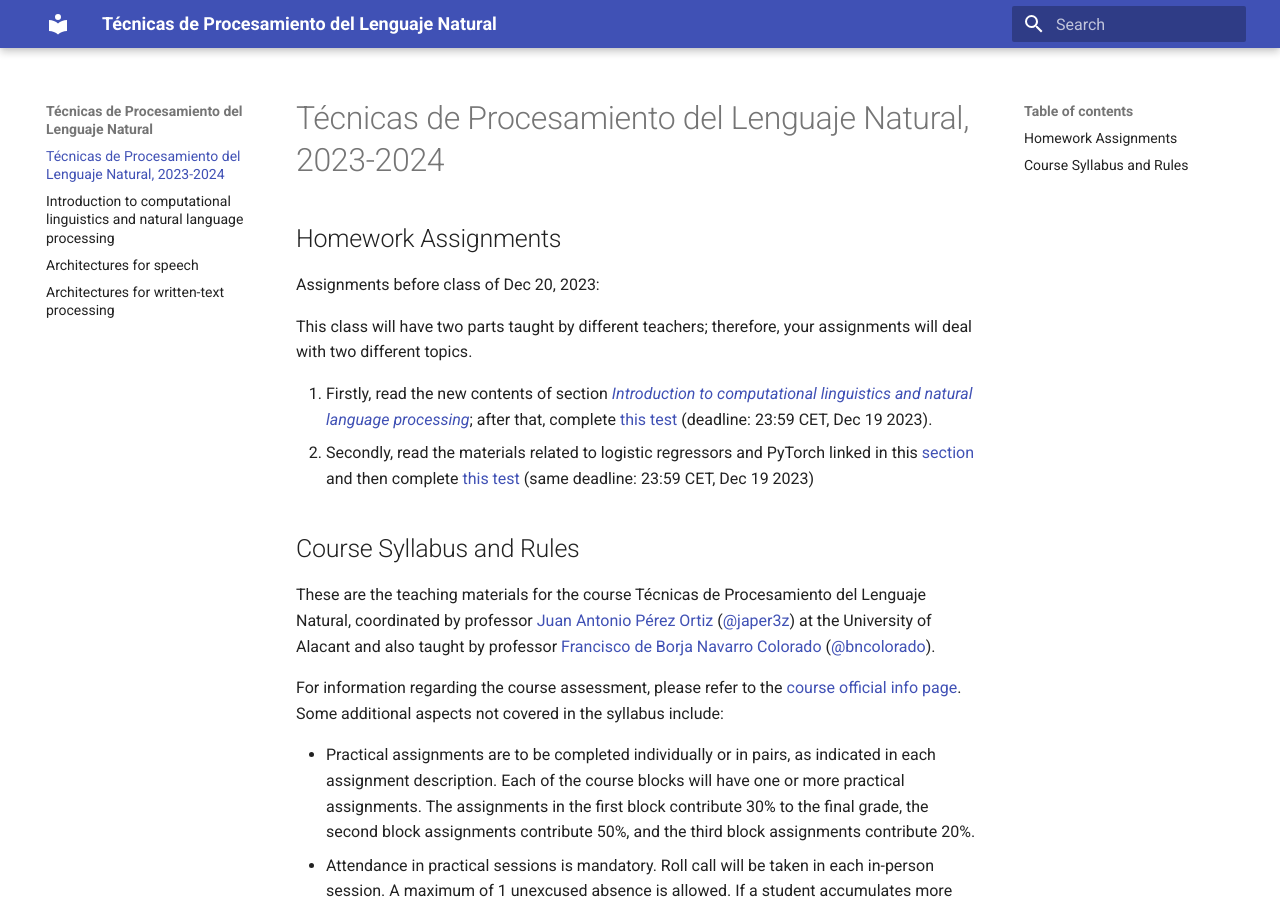
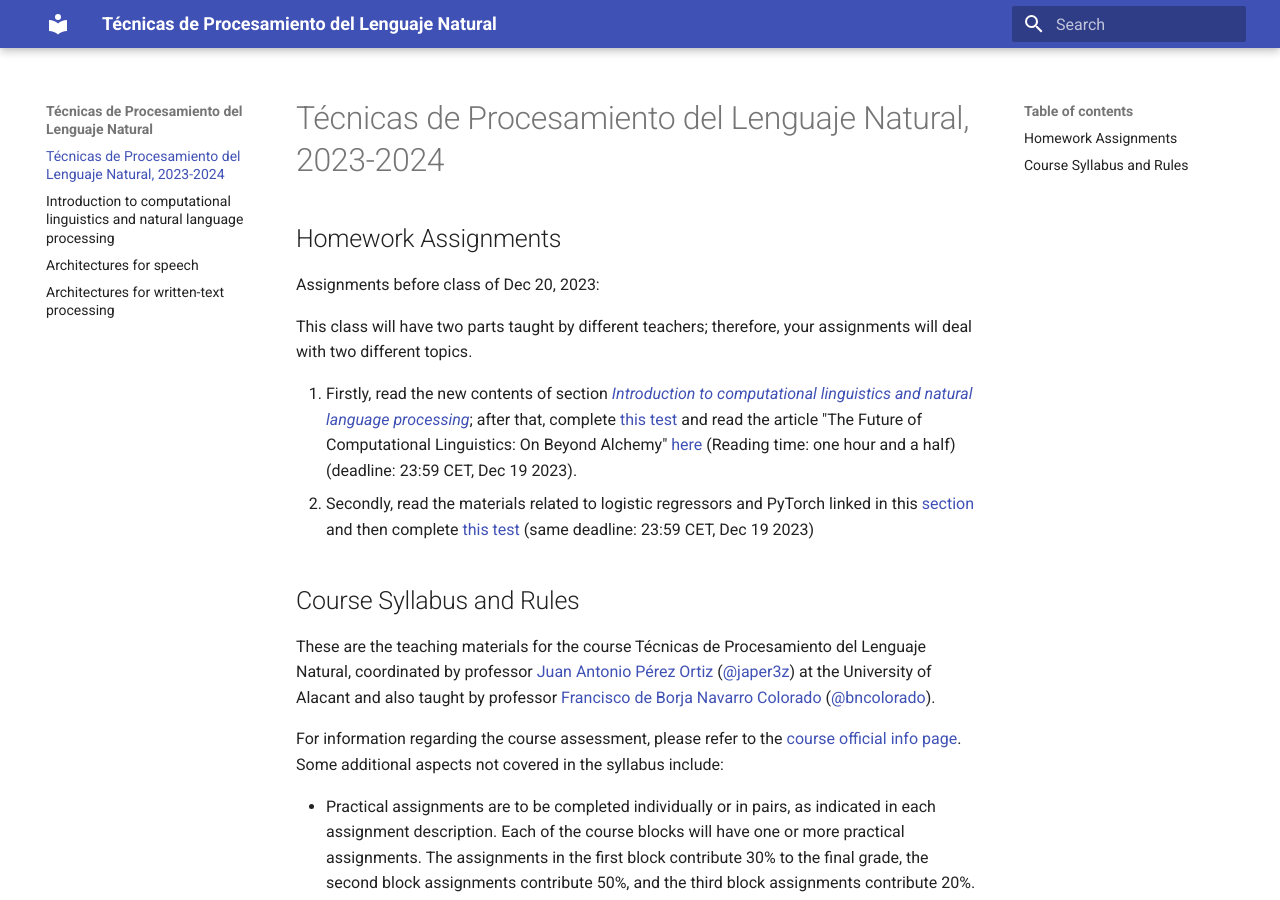
Before and after one commit to jaspock/tpln2324, an MkDocs documentation site: the page built from docs/index.md, in a window 1280 px wide and 900 px high. Built offline with MkDocs 1.6.1 and Material for MkDocs 9.7.7, drawn with Linux system fonts in a browser that asks for light colours.

Commit message:
Update index.md

```diff
--- a/docs/index.md
+++ b/docs/index.md
@@ -6,7 +6,7 @@ Assignments before class of Dec 20, 2023:
 
 This class will have two parts taught by different teachers; therefore, your assignments will deal with two different topics.
 
-1. Firstly, read the new contents of section [_Introduction to computational linguistics and natural language processing_](cl.md); after that, complete [this test](https://forms.gle/ZkDWRSRSzB4p7Ugy7) (deadline: 23:59 CET, Dec 19 2023).
+1. Firstly, read the new contents of section [_Introduction to computational linguistics and natural language processing_](cl.md); after that, complete [this test](https://forms.gle/ZkDWRSRSzB4p7Ugy7) and read the article "The Future of Computational Linguistics: On Beyond Alchemy" [here](https://www.frontiersin.org/articles/10.3389/frai.2021.625341/full) (Reading time: one hour and a half) (deadline: 23:59 CET, Dec 19 2023).
 2. Secondly, read the materials related to logistic regressors and PyTorch linked in this [section](text.md#contenidos-a-preparar-antes-de-la-sesion-del-20122023) and then complete [this test](https://forms.gle/V3U9MTHo7c9DNhkc6) (same deadline: 23:59 CET, Dec 19 2023)
 
 <!--Assignments before class of Dec 13, 2023: read the contents of section [Introduction to computational linguistics and natural language processing](cl.md); after that, complete [this test](https://forms.gle/uesECmsw9Pez8DBA7) (deadline: 23:59 CET, Dec 12 2023).-->
```
